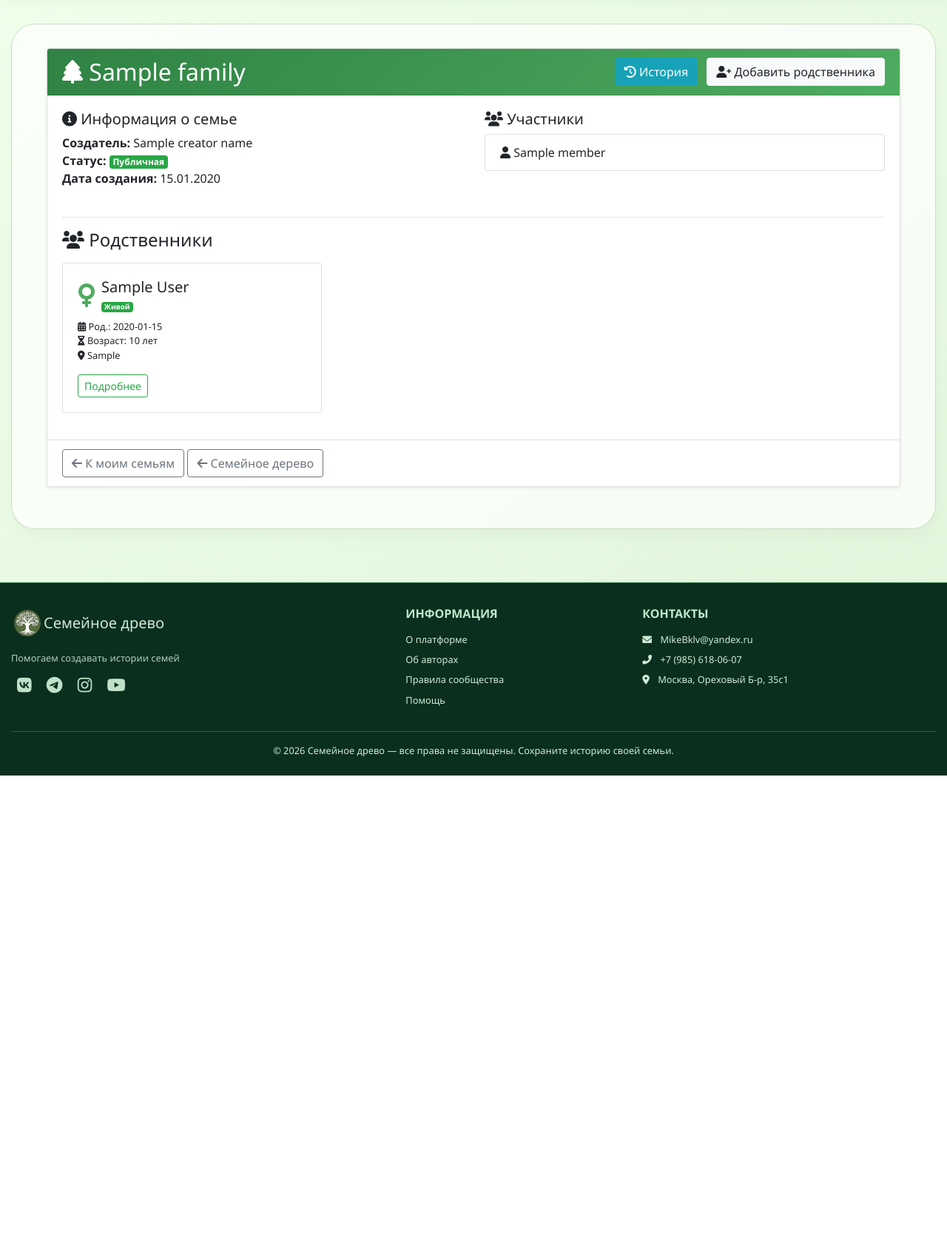
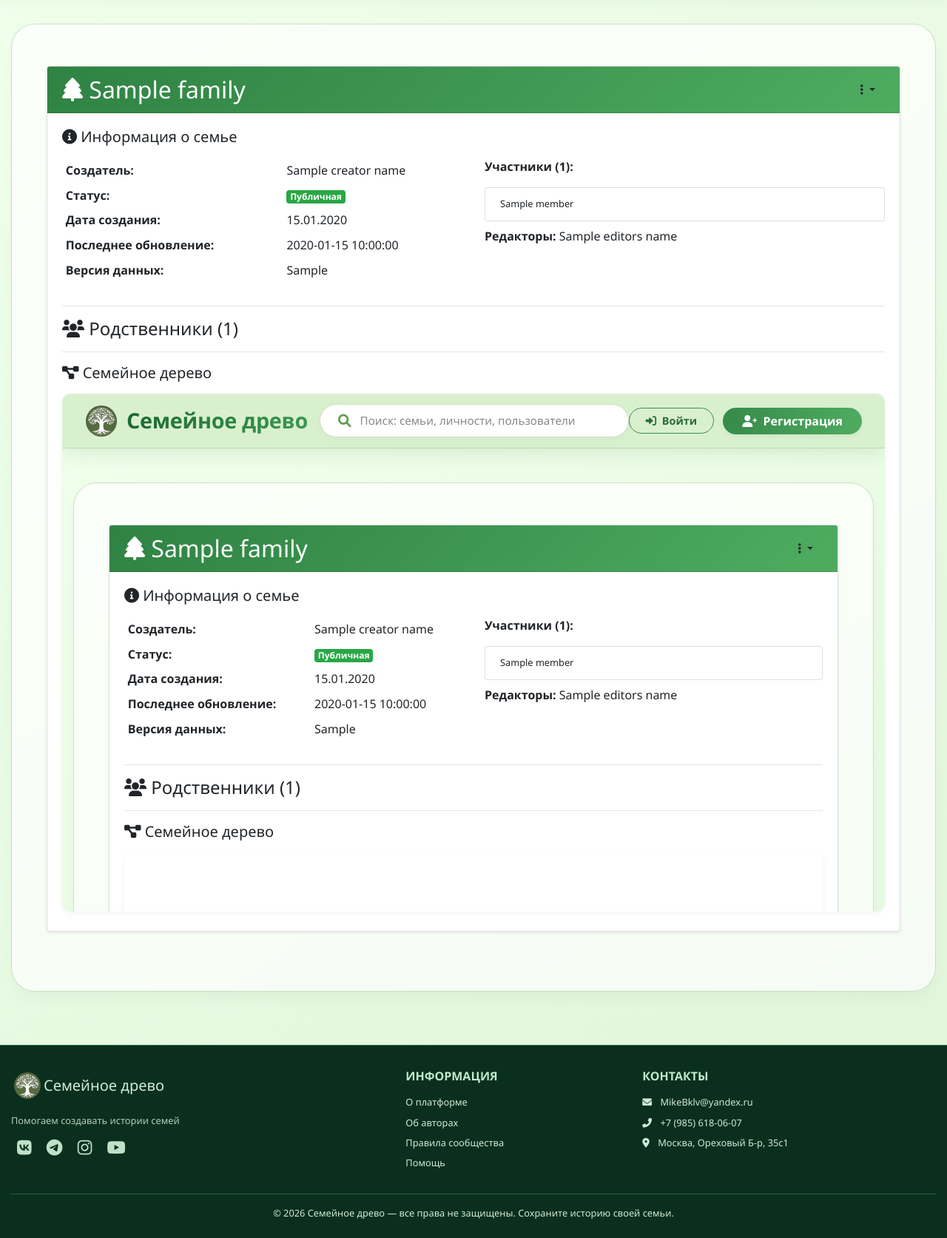
Before and after one commit to Rigerius/FamilyTreE, a Flask app: template templates/family_page.html in a window 1280 px wide. Shown: the part 88-1761 px from the top of the page at 74% size. Before the commit the page ends 1136 px from the top, so only its background shows below. Run offline with Flask 3, Linux system fonts and the light colour scheme; the template is opened without the code that fills it: most values are stand-ins (such as "Sample title", 1, 10 or a date in 2020); parts of the project's set-up code (start-up, migrations or seed data) failed here and were passed over; some libraries are stand-ins or nearby versions.

Commit message:
Update family_page.html

```diff
--- a/templates/family_page.html
+++ b/templates/family_page.html
@@ -1,65 +1,77 @@
 {% extends "base.html" %}
 
 {% block content %}
-<div class="container">
+<div class="container py-4">
     <div class="card shadow-sm rounded-4 mb-4">
-        <div class="card-header text-white rounded-top-4" style="background: linear-gradient(135deg, #2f8243, #4eac60);">
-            <div class="d-flex justify-content-between align-items-center flex-wrap">
-                <h2 class="mb-0">
-                    <i class="fas fa-tree"></i> {{ family.family_name }}
-                </h2>
-                <div class="mt-2 mt-sm-0">
-                    <a href="{{ url_for('families.family_history', family_id=family.id) }}" class="btn btn-info mr-2">
+        <!-- Заголовок -->
+        <div class="card-header text-white rounded-top-4 d-flex justify-content-between align-items-center flex-wrap"
+             style="background: linear-gradient(135deg, #2f8243, #4eac60);">
+            <h2 class="mb-0"><i class="fas fa-tree"></i> {{ family.family_name }}</h2>
+            <div class="dropdown">
+                <button class="btn btn-three-dots dropdown-toggle" type="button" id="actionsMenu" data-toggle="dropdown" aria-haspopup="true" aria-expanded="false">
+                    <i class="fas fa-ellipsis-v"></i>
+                </button>
+                <div class="dropdown-menu dropdown-menu-right" aria-labelledby="actionsMenu">
+                    <a class="dropdown-item" href="{{ url_for('families.family_history', family_id=family.id) }}">
                         <i class="fas fa-history"></i> История
                     </a>
-                    <a href="{{ url_for('persons.add_person', family_id=family.id) }}" class="btn btn-light">
+                    <a class="dropdown-item" href="{{ url_for('persons.add_person', family_id=family.id) }}">
                         <i class="fas fa-user-plus"></i> Добавить родственника
                     </a>
                 </div>
             </div>
         </div>
+
         <div class="card-body">
-            <div class="row mb-4">
+            <!-- Информация о семье -->
+            <h5 class="mb-3"><i class="fas fa-info-circle"></i> Информация о семье</h5>
+            <div class="row">
                 <div class="col-md-6">
-                    <h5><i class="fas fa-info-circle"></i> Информация о семье</h5>
-                    <ul class="list-unstyled">
-                        <li><strong>Создатель:</strong> {{ creator_name }}</li>
-                        <li><strong>Статус:</strong>
+                    <table class="table table-sm table-borderless">
+                        <tr><th>Создатель:</th><td>{{ creator_name }}</td></tr>
+                        <tr><th>Статус:</th><td>
                             {% if family.status %}
                                 <span class="badge badge-success">Публичная</span>
                             {% else %}
                                 <span class="badge badge-secondary">Приватная</span>
                             {% endif %}
-                        </li>
-                        <li><strong>Дата создания:</strong>
+                        </td></tr>
+                        <tr><th>Дата создания:</th><td>
                             {% if family.created_date %}
                                 {{ family.created_date.strftime('%d.%m.%Y') }}
-                            {% else %}
-                                Не указана
-                            {% endif %}
-                        </li>
-                    </ul>
+                            {% else %}Не указана{% endif %}
+                        </td></tr>
+                        <tr><th>Последнее обновление:</th><td>{{ last_updated }}</td></tr>
+                        <tr><th>Версия данных:</th><td>{{ data_version }}</td></tr>
+                    </table>
                 </div>
                 <div class="col-md-6">
-                    <h5><i class="fas fa-users"></i> Участники</h5>
-                    <ul class="list-group">
+                    <p><strong>Участники ({{ members_count }}):</strong></p>
+                    <ul class="list-group small">
                         {% for member in members_names %}
-                            <li class="list-group-item">
-                                <i class="fas fa-user"></i> {{ member }}
+                            <li class="list-group-item d-flex justify-content-between align-items-center">
+                                {{ member }}
                                 {% if member == creator_name %}
-                                    <span class="badge badge-primary ml-2">Создатель</span>
+                                    <span class="badge badge-primary">Создатель</span>
                                 {% endif %}
                             </li>
                         {% endfor %}
                     </ul>
+                    {% if editors_names %}
+                        <p class="mt-2 mb-0"><strong>Редакторы:</strong> {{ editors_names|join(', ') }}</p>
+                    {% endif %}
                 </div>
             </div>
 
             <hr>
 
-            <h4 class="mb-3"><i class="fas fa-users"></i> Родственники</h4>
+            <!-- Родственники (кликабельный заголовок, скрыты по умолчанию) -->
+            <h4 class="cursor-pointer" onclick="toggleRelatives()">
+                <i class="fas fa-users"></i> Родственники ({{ persons_count }})
+            </h4>
+            <div id="relatives-section" style="display: none;">
                 {% if persons %}
-                <div class="row">
+                    <div class="row mt-3">
                         {% for person_id, person in persons.items() %}
                             <div class="col-md-4 mb-3">
                                 <div class="card h-100">
@@ -73,7 +85,7 @@
                                                 {% endif %}
                                             </div>
                                             <div>
-                                            <h5 class="card-title mb-0">{{ person.full_name }}</h5>
+                                                <strong>{{ person.full_name }}</strong><br>
                                                 <small class="text-muted">
                                                     {% if person.status == 'living' %}
                                                         <span class="badge badge-success">Живой</span>
@@ -104,20 +116,54 @@
                         {% endfor %}
                     </div>
                 {% else %}
-                <div class="alert alert-info text-center">
+                    <div class="alert alert-info text-center mt-3">
                         <i class="fas fa-info-circle"></i> Пока нет добавленных родственников.
-                    <a href="{{ url_for('persons.add_person', family_id=family.id) }}" class="alert-link">Добавьте первого родственника!</a>
+                        <a href="{{ url_for('persons.add_person', family_id=family.id) }}" class="alert-link">Добавьте первого!</a>
                     </div>
                 {% endif %}
             </div>
-        <div class="card-footer bg-white">
-            <a href="{{ url_for('families.my_families') }}" class="btn btn-outline-secondary">
-                <i class="fas fa-arrow-left"></i> К моим семьям
-            </a>
-            <a href="{{ url_for('families.family_tree_view', family_id=family.id) }}" class="btn btn-outline-secondary">
-                <i class="fas fa-arrow-left"></i> Семейное дерево
-            </a>
+
+            <hr>
+
+            <!-- Встроенное семейное дерево (iframe) -->
+            <h5 class="mb-3"><i class="fas fa-project-diagram"></i> Семейное дерево</h5>
+            <iframe src="{{ url_for('families.family_tree_view', family_id=family.id) }}"
+                    style="width: 100%; height: 700px; border: none; border-radius: 12px; box-shadow: 0 2px 8px rgba(0,0,0,0.05);"
+                    title="Семейное дерево"></iframe>
+
         </div>
     </div>
 </div>
 {% endblock %}
+
+{% block styles %}
+<style>
+    .btn-three-dots {
+        background: transparent;
+        border: none;
+        color: white;
+        font-size: 1.3rem;
+        padding: 0.2rem 0.5rem;
+    }
+    .btn-three-dots:hover, .btn-three-dots:focus {
+        background: rgba(255,255,255,0.15);
+        box-shadow: none;
+    }
+    .dropdown-toggle::after { display: none !important; }
+    .cursor-pointer { cursor: pointer; }
+    #relatives-section { transition: all 0.3s ease; }
+</style>
+{% endblock %}
+
+{% block scripts %}
+<script>
+    function toggleRelatives() {
+        const section = document.getElementById('relatives-section');
+        if (section.style.display === 'none') {
+            section.style.display = 'block';
+        } else {
+            section.style.display = 'none';
+        }
+    }
+</script>
+{% endblock %}
```
Lines whose indentation alone changed are shown as unchanged.
